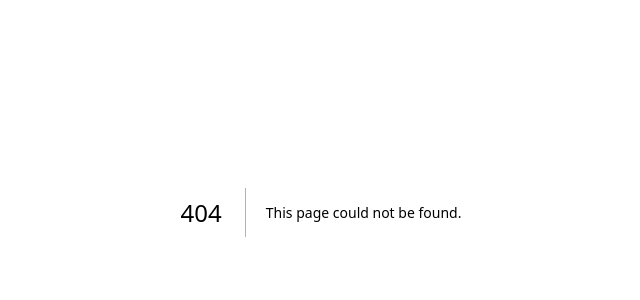
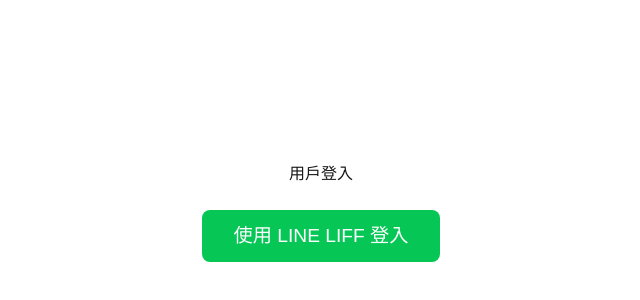
Before and after one commit to ac7x/lin-llc-liff, a Next.js app: page /client/profile in a window 1280 px wide. Before the commit this address had no page. Shown: the part 188-488 px from the top of the page, without its empty margins (319-959 px from the left). Built offline with nearby package versions, Linux system fonts and the light colour scheme.

Commit message:
feat: 新增用戶登入頁面，整合 LINE LIFF 登入功能

```diff
--- /dev/null
+++ b/src/app/client/profile/page.tsx
@@ -0,0 +1,24 @@
+"use client";
+import { useCallback } from "react";
+import liff from "@line/liff";
+
+export default function ClientProfilePage() {
+  const handleLogin = useCallback(() => {
+    if (!liff.isLoggedIn()) {
+      liff.login();
+    }
+  }, []);
+
+  return (
+    <main style={{ display: "flex", flexDirection: "column", alignItems: "center", justifyContent: "center", minHeight: "100vh" }}>
+      <h1>用戶登入</h1>
+      <button
+        type="button"
+        onClick={handleLogin}
+        style={{ padding: "0.75rem 2rem", fontSize: "1.2rem", borderRadius: 8, background: "#06C755", color: "#fff", border: "none", cursor: "pointer", marginTop: 24 }}
+      >
+        使用 LINE LIFF 登入
+      </button>
+    </main>
+  );
+}
```
